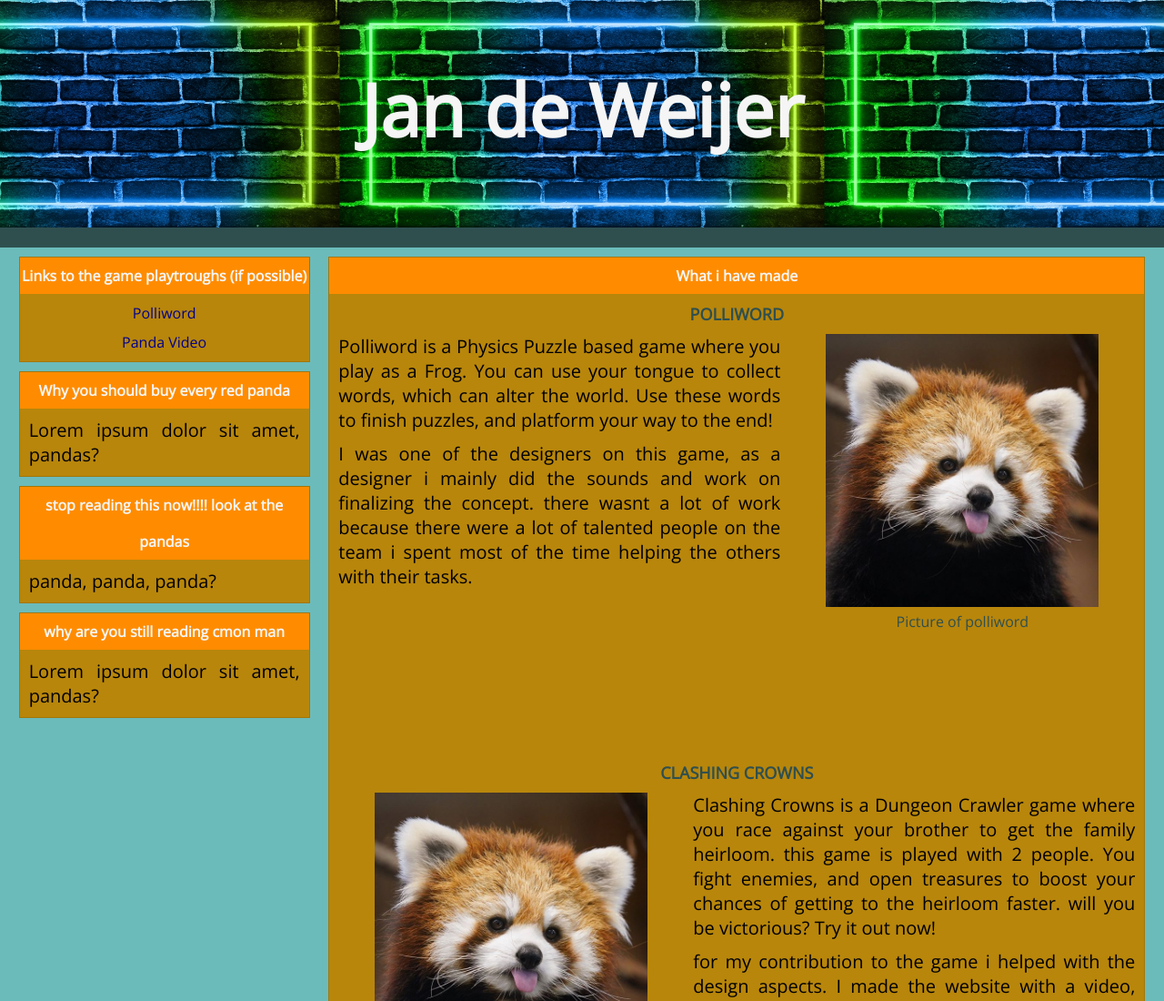
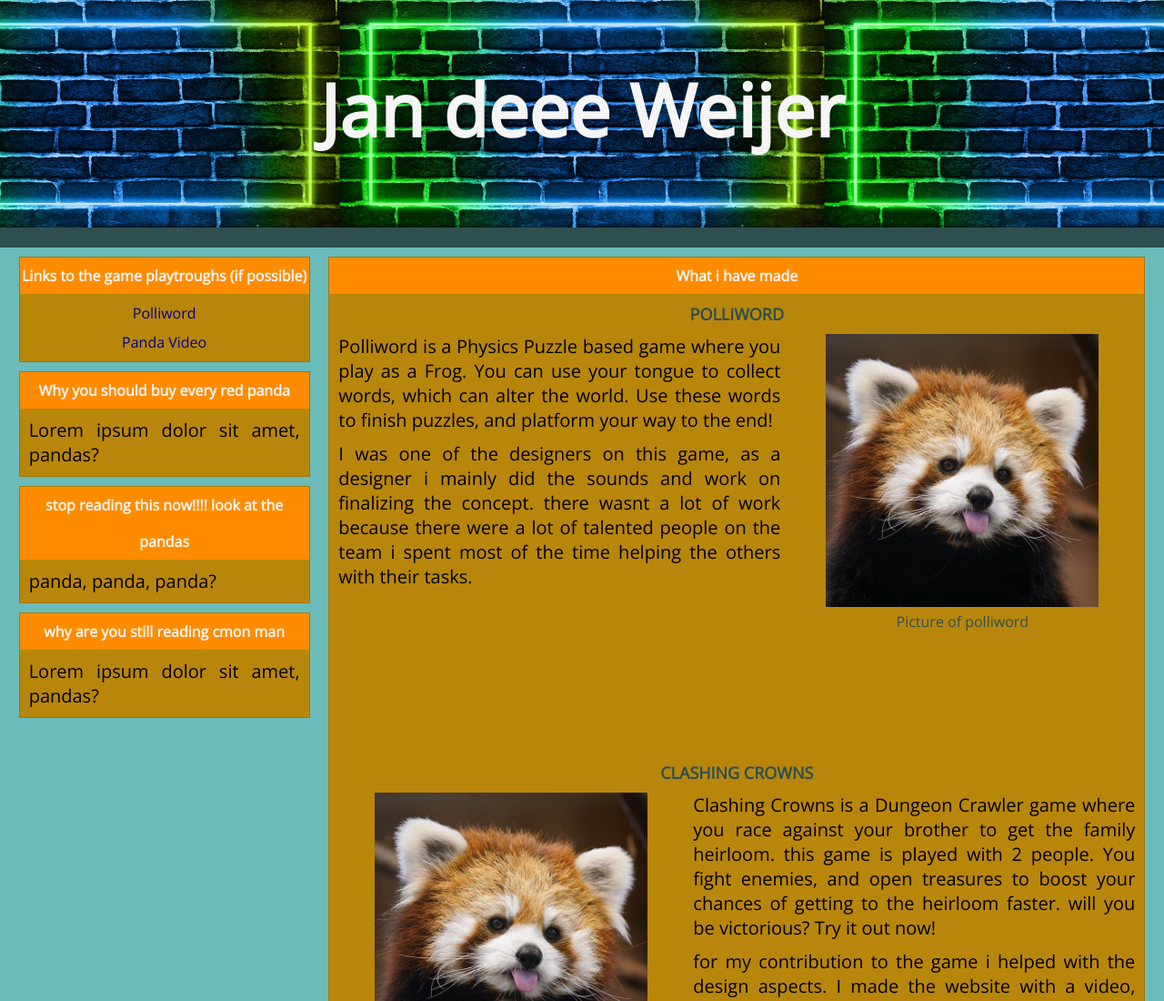
Before and after one commit to Dejanneman/Portfolio, a plain HTML site: page index.html in a window 1280 px wide. Shown: the top 1100 px of the page at 91% size. Drawn offline with nearby package versions, Linux system fonts and the light colour scheme; a web font is replaced by a local one.

Commit message:
jan dee weijer

```diff
--- a/index.html
+++ b/index.html
@@ -12,7 +12,7 @@
  <body>
     <header>
 		   <section class="splash">
-               <h1> Jan de Weijer</h1>
+               <h1> Jan deee Weijer</h1>
 
            </section>
             <section>
```
